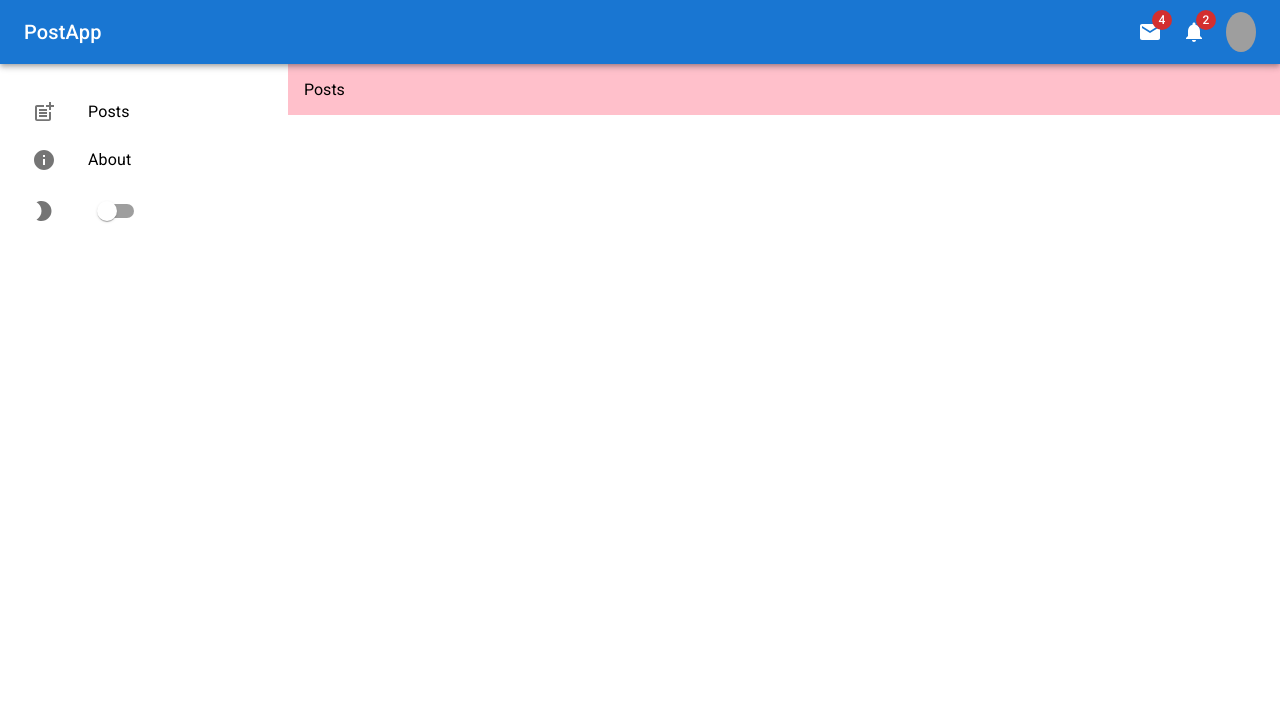
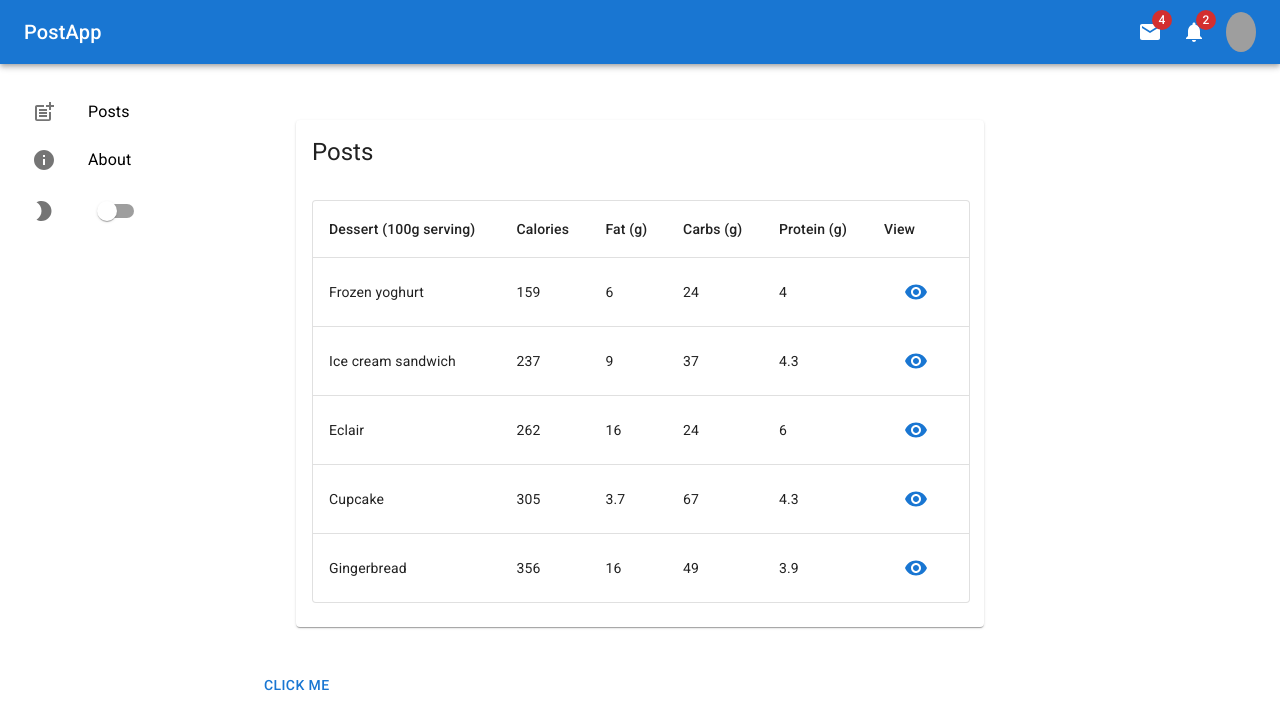
Before and after one commit to doganaker/NewPostApp, a React (Create React App) app: page / in a window 1280 px wide. Shown: the top 728 px of the page. Built offline with nearby package versions, Linux system fonts and the light colour scheme; grey boxes are pictures that could not be loaded.

Commit message:
components constructed

```diff
--- /dev/null
+++ b/src/components/comments/Comments.jsx
@@ -0,0 +1,72 @@
+import {
+  Button,
+  ButtonGroup,
+  Card,
+  CardContent,
+  CardHeader,
+  IconButton,
+} from "@mui/material";
+import { Box } from "@mui/system";
+import React, { useState } from "react";
+import { StyledModal } from "../common/StyledHelperComponents";
+import CloseIcon from "@mui/icons-material/Close";
+import CommonTable from "../table/CommonTable";
+
+function createData(name, calories, fat, carbs, protein) {
+  return { name, calories, fat, carbs, protein };
+}
+
+const rows = [
+  createData("Frozen yoghurt", 159, 6.0, 24, 4.0),
+  createData("Ice cream sandwich", 237, 9.0, 37, 4.3),
+  createData("Eclair", 262, 16.0, 24, 6.0),
+  createData("Cupcake", 305, 3.7, 67, 4.3),
+  createData("Gingerbread", 356, 16.0, 49, 3.9),
+];
+
+const columns = [
+  "Dessert (100g serving)",
+  "Calories",
+  "Fat (g)",
+  "Carbs (g)",
+  "Protein (g)",
+  "View",
+];
+
+const Comments = ({ open }) => {
+  return (
+    <StyledModal open={open}>
+      <Box
+        width={10000}
+        bgcolor={"background.default"}
+        color={"text.primary"}
+        p={3}
+        borderRadius={30}
+      >
+        <Card sx={{ margin: 5 }}>
+          <CardHeader
+            title="Comments"
+            action={
+              <IconButton aria-label="close">
+                <CloseIcon />
+              </IconButton>
+            }
+          />
+          <CardContent>
+            <CommonTable columns={columns} rows={rows} />
+            <Box sx={{ display: "flex", justifyContent: "flex-end" }} mt={5}>
+              <ButtonGroup
+                variant="contained"
+                aria-label="outlined primary button group"
+              >
+                <Button>Back</Button>
+              </ButtonGroup>
+            </Box>
+          </CardContent>
+        </Card>
+      </Box>
+    </StyledModal>
+  );
+};
+
+export default Comments;
--- a/src/components/navbar/styled components/StyledHelperComponents.jsx
+++ b/src/components/common/StyledHelperComponents.jsx
@@ -1,4 +1,4 @@
-import { styled, Toolbar, Box } from "@mui/material";
+import { styled, Toolbar, Box, Modal } from "@mui/material";
 
 const StyledToolbar = styled(Toolbar)({
   display: "flex",
@@ -17,10 +17,16 @@ const StyledIcons = styled(Box)(({ theme }) => ({
 const StyledUser = styled(Box)(({ theme }) => ({
   display: "flex",
   alignItems: "center",
-  gap: "20px",
+  gap: "10px",
   [theme.breakpoints.up("sm")]: {
     display: "none",
   },
 }));
 
-export { StyledIcons, StyledToolbar, StyledUser };
+const StyledModal = styled(Modal)({
+  display: "flex",
+  alignItems: "center",
+  justifyContent: "center",
+});
+
+export { StyledIcons, StyledToolbar, StyledUser, StyledModal };
--- a/src/components/navbar/Navbar.jsx
+++ b/src/components/navbar/Navbar.jsx
@@ -8,7 +8,7 @@ import {
   StyledIcons,
   StyledToolbar,
   StyledUser,
-} from "./styled components/StyledHelperComponents";
+} from "../common/StyledHelperComponents";
 
 const Navbar = () => {
   return (
--- a/src/components/posts/Posts.jsx
+++ b/src/components/posts/Posts.jsx
@@ -1,10 +1,45 @@
-import { Box } from "@mui/material";
-import React from "react";
+import { Box, Button, Card, CardContent, CardHeader } from "@mui/material";
+import React, { useState } from "react";
+import Comments from "../comments/Comments";
+import CommonTable from "../table/CommonTable";
+
+function createData(name, calories, fat, carbs, protein) {
+  return { name, calories, fat, carbs, protein };
+}
+
+const rows = [
+  createData("Frozen yoghurt", 159, 6.0, 24, 4.0),
+  createData("Ice cream sandwich", 237, 9.0, 37, 4.3),
+  createData("Eclair", 262, 16.0, 24, 6.0),
+  createData("Cupcake", 305, 3.7, 67, 4.3),
+  createData("Gingerbread", 356, 16.0, 49, 3.9),
+];
+
+const columns = [
+  "Dessert (100g serving)",
+  "Calories",
+  "Fat (g)",
+  "Carbs (g)",
+  "Protein (g)",
+  "View"
+]
 
 const Posts = () => {
+  const [open, setOpen] = useState(false)
   return (
-    <Box bgcolor="pink" flex={4} p={2}>
-      Posts
+    <Box
+      flex={{ xs: 4, sm: 2, md: 4 }}
+      p={{ xs: 0, md: 2 }}
+      width={{ xs: 100, md: 300 }}
+    >
+      <Card sx={{ margin: 5 }}>
+        <CardHeader title="Posts" />
+        <CardContent>
+          <CommonTable columns={columns} rows={rows} />
+        </CardContent>
+      </Card>
+      <Button onClick={() => setOpen(true)}>Click Me</Button>
+      <Comments open={open}/>
     </Box>
   );
 };
--- a/src/components/sidebar/Sidebar.jsx
+++ b/src/components/sidebar/Sidebar.jsx
@@ -13,8 +13,8 @@ import Moon from "@mui/icons-material/ModeNight";
 
 const Sidebar = ({ mode, setMode }) => {
   return (
-    <Box flex={1} p={2}>
-      <Box position="fixed">
+    <Box flex={1} p={2} sx={{ display: { xs: "none", sm: "none", md:"block" } }}>
+      <Box position="fixed" width={{xs: 0, sm: 0, md: 150, lg: 200}}>
         <List>
           <ListItem disablePadding>
             <ListItemButton>
--- /dev/null
+++ b/src/components/table/CommonTable.jsx
@@ -0,0 +1,51 @@
+import {
+  Button,
+  Paper,
+  Table,
+  TableBody,
+  TableCell,
+  TableContainer,
+  TableHead,
+  TableRow,
+} from "@mui/material";
+import React from "react";
+import Visibility from "@mui/icons-material/Visibility";
+
+const CommonTable = ({ columns, rows }) => {
+  return (
+    <TableContainer component={Paper} variant="outlined">
+      <Table sx={{ minWidth: 650 }} aria-label="simple table">
+        <TableHead>
+          <TableRow>
+            {columns.map((column) => (
+              <TableCell align="left">{column}</TableCell>
+            ))}
+          </TableRow>
+        </TableHead>
+        <TableBody>
+          {rows.map((row) => (
+            <TableRow
+              key={row.name}
+              sx={{ "&:last-child td, &:last-child th": { border: 0 } }}
+            >
+              <TableCell component="th" scope="row">
+                {row.name}
+              </TableCell>
+              <TableCell>{row.calories}</TableCell>
+              <TableCell>{row.fat}</TableCell>
+              <TableCell>{row.carbs}</TableCell>
+              <TableCell>{row.protein}</TableCell>
+              <TableCell>
+                <Button>
+                  <Visibility />
+                </Button>
+              </TableCell>
+            </TableRow>
+          ))}
+        </TableBody>
+      </Table>
+    </TableContainer>
+  );
+};
+
+export default CommonTable;
--- a/src/routes/home/Home.jsx
+++ b/src/routes/home/Home.jsx
@@ -11,6 +11,7 @@ const Home = () => {
       <Stack direction="row" spacing={2} justifyContent="space-between">
         <Sidebar />
         <Posts />
+        <Box flex={1} p={2} sx={{ display: { xs: "none", sm: "none", md:"block" } }}/>
       </Stack>
     </Box>
   );
```
